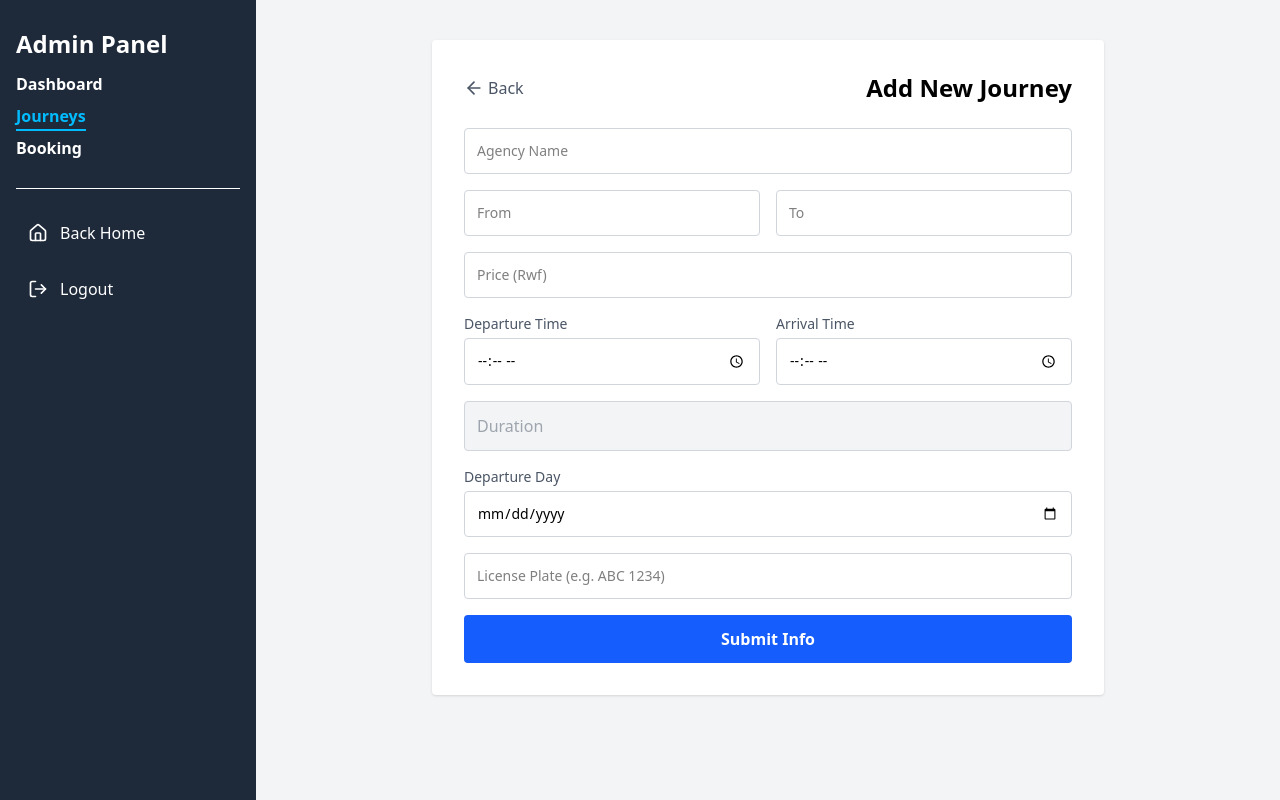
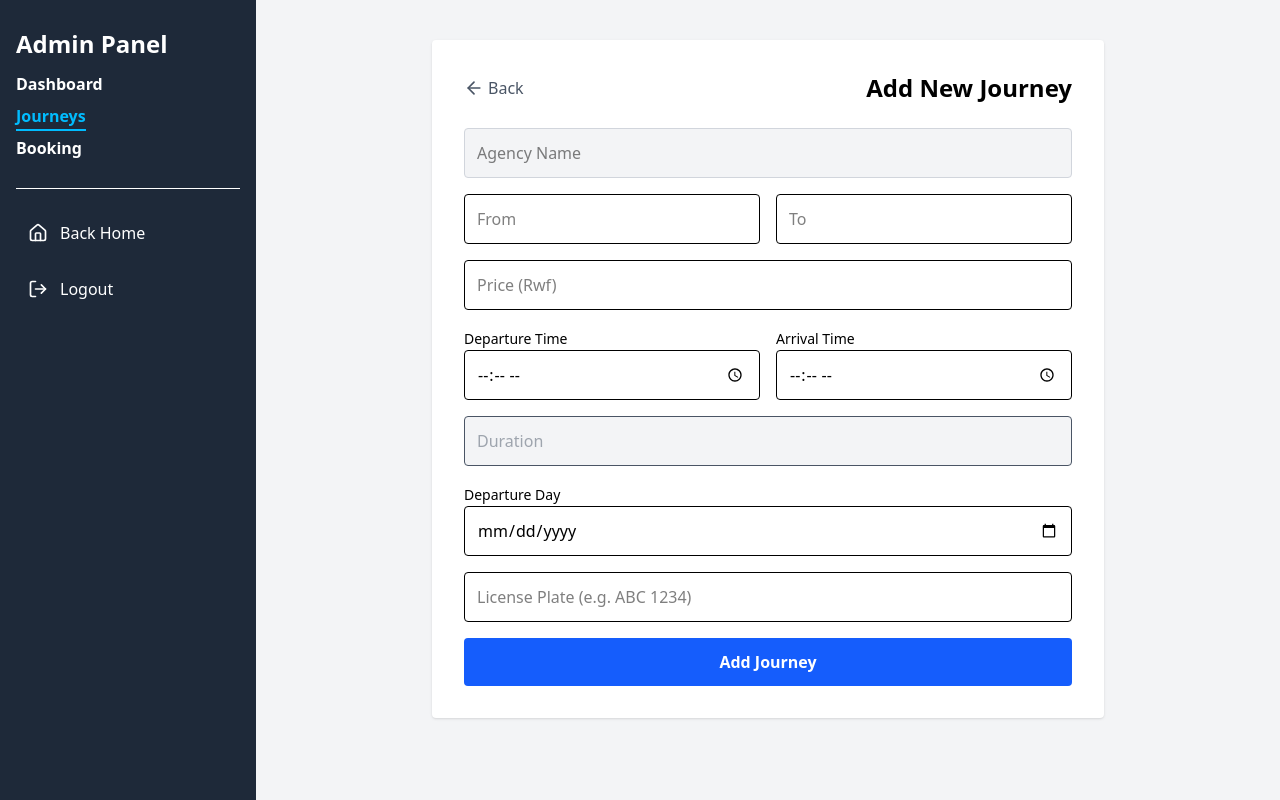
Before and after one commit to Shema-arsene/Bus-bookin-system, a React (Vite) app in the folder frontend/: page /admin/buses/new in a window 1280 px wide. Built offline with nearby package versions, Linux system fonts and the light colour scheme; no server answers.

Commit message:
Add edit journey logic

```diff
--- a/frontend/src/Pages/Admin/AdminAddJourneyFormPage.jsx
+++ b/frontend/src/Pages/Admin/AdminAddJourneyFormPage.jsx
@@ -1,18 +1,23 @@
 import React, { useState, useEffect } from "react"
-import { Link, useNavigate } from "react-router-dom"
+import { Link, useNavigate, useParams } from "react-router-dom"
 import { ArrowLeft } from "lucide-react"
 import axiosInstance from "../../utils/axiosInstance"
 import { API_PATHS } from "../../utils/apiPaths"
 
-const AdminAddJourneyFormPage = () => {
+const AdminJourneyFormPage = () => {
   const navigate = useNavigate()
+  const { id } = useParams()
+  const isEditMode = !!id
+
+  console.log(`typeof ${id}: `, typeof id)
+  console.log("Journey ID from URL:", id)
 
   const [formData, setFormData] = useState({
     agency: "",
     from: "",
     to: "",
     price: "",
-    departureDay: "", // <-- new
+    departureDay: "",
     departureTime: "",
     arrivalTime: "",
     duration: "",
@@ -24,44 +29,77 @@ const AdminAddJourneyFormPage = () => {
 
   useEffect(() => {
     const storedUser = JSON.parse(localStorage.getItem("user"))
-    if (storedUser?._id) {
-      setUserId(storedUser._id)
-    }
+    if (storedUser?._id) setUserId(storedUser._id)
+    if (storedUser?.fullName) setAgencyName(storedUser.fullName)
   }, [])
 
   useEffect(() => {
-    const storedUser = JSON.parse(localStorage.getItem("user"))
-    if (storedUser?.fullName) {
-      setAgencyName(storedUser.fullName)
+    if (isEditMode) fetchJourney()
+  }, [id])
+
+  const fetchJourney = async () => {
+    try {
+      const res = await axiosInstance.get(
+        `${API_PATHS.JOURNEYS.GET_JOURNEY}/${id}`
+      )
+      const journey = res.data
+
+      const departure = new Date(journey.departureTime)
+      const arrival = new Date(journey.arrivalTime)
+
+      // just added
+      // const combinedDeparture = new Date(
+      //   `${day}T${departureTime}`
+      // ).toISOString()
+      // const combinedArrival = new Date(`${day}T${arrivalTime}`).toISOString()
+
+      // const journeyData = {
+      //   from,
+      //   to,
+      //   price,
+      //   bus,
+      //   departureTime: combinedDeparture,
+      //   arrivalTime: combinedArrival,
+      // }
+
+      setFormData({
+        agency: journey.busName || agencyName,
+        from: journey.departure,
+        to: journey.destination,
+        price: journey.price.toString(),
+        departureDay: departure.toISOString().split("T")[0],
+        departureTime: departure.toTimeString().slice(0, 5),
+        arrivalTime: arrival.toTimeString().slice(0, 5),
+        duration: "",
+        busLicensePlate: journey.busNumber,
+      })
+    } catch (error) {
+      console.error("Error fetching journey:", error)
+      alert("Failed to load journey data.")
+      navigate("/admin/buses")
     }
-  }, [])
-
-  // Function to calculate duration
-  const calculateDuration = (departure, arrival) => {
-    if (!departure || !arrival) return ""
-
-    const [depHours, depMinutes] = departure.split(":").map(Number)
-    const [arrHours, arrMinutes] = arrival.split(":").map(Number)
-
-    let start = new Date(2000, 0, 1, depHours, depMinutes)
-    let end = new Date(2000, 0, 1, arrHours, arrMinutes)
-
-    // If arrival is before departure, assume it's the next day
-    if (end < start) end.setDate(end.getDate() + 1)
-
-    const diffMs = end - start
-    const diffHrs = Math.floor(diffMs / (1000 * 60 * 60))
-    const diffMins = Math.floor((diffMs % (1000 * 60 * 60)) / (1000 * 60))
-
-    return `${diffHrs}h ${diffMins}m`
   }
 
-  // Recalculate duration whenever departure or arrival time changes
   useEffect(() => {
     const { departureTime, arrivalTime } = formData
     const duration = calculateDuration(departureTime, arrivalTime)
     setFormData((prev) => ({ ...prev, duration }))
   }, [formData.departureTime, formData.arrivalTime])
+
+  const calculateDuration = (departure, arrival) => {
+    if (!departure || !arrival) return ""
+    const [depH, depM] = departure.split(":").map(Number)
+    const [arrH, arrM] = arrival.split(":").map(Number)
+
+    let start = new Date(2000, 0, 1, depH, depM)
+    let end = new Date(2000, 0, 1, arrH, arrM)
+    if (end < start) end.setDate(end.getDate() + 1)
+
+    const diff = end - start
+    const hrs = Math.floor(diff / (1000 * 60 * 60))
+    const mins = Math.floor((diff % (1000 * 60 * 60)) / (1000 * 60))
+    return `${hrs}h ${mins}m`
+  }
 
   const handleChange = (e) => {
     const { name, value } = e.target
@@ -72,13 +110,13 @@ const AdminAddJourneyFormPage = () => {
     e.preventDefault()
 
     const departureDateTime = new Date(
-      `${formData.departureDay}T${formData.departureTime}:00.000Z`
+      `${formData.departureDay}T${formData.departureTime}:00.000+00:00`
     )
     const arrivalDateTime = new Date(
-      `${formData.departureDay}T${formData.arrivalTime}:00.000Z`
+      `${formData.departureDay}T${formData.arrivalTime}:00.000+00:00`
     )
 
-    const journeyData = {
+    const payload = {
       busName: agencyName,
       departure: formData.from,
       destination: formData.to,
@@ -91,14 +129,47 @@ const AdminAddJourneyFormPage = () => {
     }
 
     try {
-      await axiosInstance.post(API_PATHS.JOURNEYS.ADD_JOURNEY, journeyData)
-      alert("Journey added successfully!")
+      if (isEditMode) {
+        await axiosInstance.put(
+          `${API_PATHS.JOURNEYS.UPDATE_JOURNEY}/${id}`,
+          payload
+        )
+        alert("Journey updated successfully!")
+      } else {
+        await axiosInstance.post(API_PATHS.JOURNEYS.ADD_JOURNEY, payload)
+        alert("Journey added successfully!")
+      }
       navigate("/admin/buses")
     } catch (error) {
-      console.error("Error adding journey:", error)
-      alert("Failed to add journey")
+      console.error("Error submitting journey:", error)
+      alert(`Failed to ${isEditMode ? "update" : "add"} journey`)
     }
   }
+
+  // const handleSubmit = async (e) => {
+  //   e.preventDefault()
+
+  //   try {
+  //     const journeyDateTime = new Date(
+  //       `${formData.date}T${formData.time}:00.000Z`
+  //     )
+
+  //     const payload = {
+  //       ...formData,
+  //       datetime: journeyDateTime.toISOString(), // '2025-07-19T10:00:00.000Z'
+  //     }
+
+  //     if (isEditMode) {
+  //       await axiosInstance.put(API_PATHS.JOURNEYS.UPDATE_JOURNEY(id), payload)
+  //     } else {
+  //       await axiosInstance.post(API_PATHS.JOURNEYS.ADD_JOURNEY, payload)
+  //     }
+
+  //     navigate("/admin/buses")
+  //   } catch (error) {
+  //     console.error("Journey submission error:", error)
+  //   }
+  // }
 
   return (
     <div className="min-h-screen bg-gray-100 py-10">
@@ -106,133 +177,119 @@ const AdminAddJourneyFormPage = () => {
         <div className="flex items-center justify-between mb-6">
           <Link
             to="/admin/buses"
-            className="flex items-center text-gray-600 hover:text-gray-900 mr-4"
+            className="flex items-center text-gray-600 hover:text-gray-900"
           >
             <ArrowLeft className="h-5 w-5 mr-1" />
             <span>Back</span>
           </Link>
-          <h1 className="text-2xl font-bold">Add New Journey</h1>
+          <h1 className="text-2xl font-bold">
+            {isEditMode ? "Edit Journey" : "Add New Journey"}
+          </h1>
         </div>
+
         <form onSubmit={handleSubmit} className="space-y-4">
-          {/* Agency Name */}
           <input
             type="text"
             name="agency"
             placeholder="Agency Name"
             value={agencyName}
             readOnly
-            className="w-full p-3 border border-gray-300 rounded focus:outline-none focus:ring focus:ring-blue-600 focus:border-blue-600 sm:text-sm"
-            required
+            className="w-full p-3 border border-gray-300 rounded bg-gray-100"
           />
 
           <div className="grid grid-cols-2 gap-4">
-            {/* Departure */}
             <input
               type="text"
               name="from"
               placeholder="From"
               value={formData.from}
               onChange={handleChange}
-              className="w-full p-3 border border-gray-300 rounded focus:outline-none focus:ring focus:ring-blue-600 focus:border-blue-600 sm:text-sm"
+              className="w-full p-3 border rounded"
               required
             />
-
-            {/* Destination */}
             <input
               type="text"
               name="to"
               placeholder="To"
               value={formData.to}
               onChange={handleChange}
-              className="w-full p-3 border border-gray-300 rounded focus:outline-none focus:ring focus:ring-blue-600 focus:border-blue-600 sm:text-sm"
+              className="w-full p-3 border rounded"
               required
             />
           </div>
 
-          {/* Price */}
           <input
             type="number"
             name="price"
             placeholder="Price (Rwf)"
             value={formData.price}
             onChange={handleChange}
-            className="w-full p-3 border border-gray-300 rounded focus:outline-none focus:ring focus:ring-blue-600 focus:border-blue-600 sm:text-sm"
+            className="w-full p-3 border rounded"
             required
           />
 
           <div className="grid grid-cols-2 gap-4">
-            {/* Departure time */}
             <div>
-              <label className="text-sm text-gray-600 block mb-1">
-                Departure Time
-              </label>
+              <label className="text-sm">Departure Time</label>
               <input
                 type="time"
                 name="departureTime"
                 value={formData.departureTime}
                 onChange={handleChange}
-                className="w-full p-3 border border-gray-300 rounded focus:outline-none focus:ring focus:ring-blue-600 focus:border-blue-600 sm:text-sm"
+                className="w-full p-3 border rounded"
                 required
               />
             </div>
 
-            {/* Arrival Time */}
             <div>
-              <label className="text-sm text-gray-600 block mb-1">
-                Arrival Time
-              </label>
+              <label className="text-sm">Arrival Time</label>
               <input
                 type="time"
                 name="arrivalTime"
                 value={formData.arrivalTime}
                 onChange={handleChange}
-                className="w-full p-3 border border-gray-300 rounded focus:outline-none focus:ring focus:ring-blue-600 focus:border-blue-600 sm:text-sm"
+                className="w-full p-3 border rounded"
                 required
               />
             </div>
           </div>
 
-          {/* Duration */}
           <input
             type="text"
             name="duration"
             placeholder="Duration"
             value={formData.duration}
             readOnly
-            className="w-full p-3 border border-gray-300 rounded bg-gray-100 text-gray-600"
+            className="w-full p-3 border rounded bg-gray-100 text-gray-600"
           />
 
-          {/* Departure date */}
           <div>
-            <label className="text-sm text-gray-600 block mb-1">
-              Departure Day
-            </label>
+            <label className="text-sm">Departure Day</label>
             <input
               type="date"
               name="departureDay"
               value={formData.departureDay}
               onChange={handleChange}
-              className="w-full p-3 border border-gray-300 rounded focus:outline-none focus:ring focus:ring-blue-600 focus:border-blue-600 sm:text-sm"
+              className="w-full p-3 border rounded"
               required
             />
           </div>
 
-          {/* License plate */}
           <input
             type="text"
             name="busLicensePlate"
             placeholder="License Plate (e.g. ABC 1234)"
             value={formData.busLicensePlate}
             onChange={handleChange}
-            className="w-full p-3 border border-gray-300 rounded focus:outline-none focus:ring focus:ring-blue-600 focus:border-blue-600 sm:text-sm"
+            className="w-full p-3 border rounded"
             required
           />
 
           <button
             type="submit"
-            className="w-full bg-blue-600 text-white font-semibold py-3 rounded hover:bg-blue-900 cursor-pointer transition"
+            className="w-full bg-blue-600 text-white font-semibold py-3 rounded hover:bg-blue-900 transition"
           >
-            Submit Info
+            {isEditMode ? "Update Journey" : "Add Journey"}
           </button>
         </form>
       </div>
@@ -240,4 +297,4 @@ const AdminAddJourneyFormPage = () => {
   )
 }
 
-export default AdminAddJourneyFormPage
+export default AdminJourneyFormPage
```
